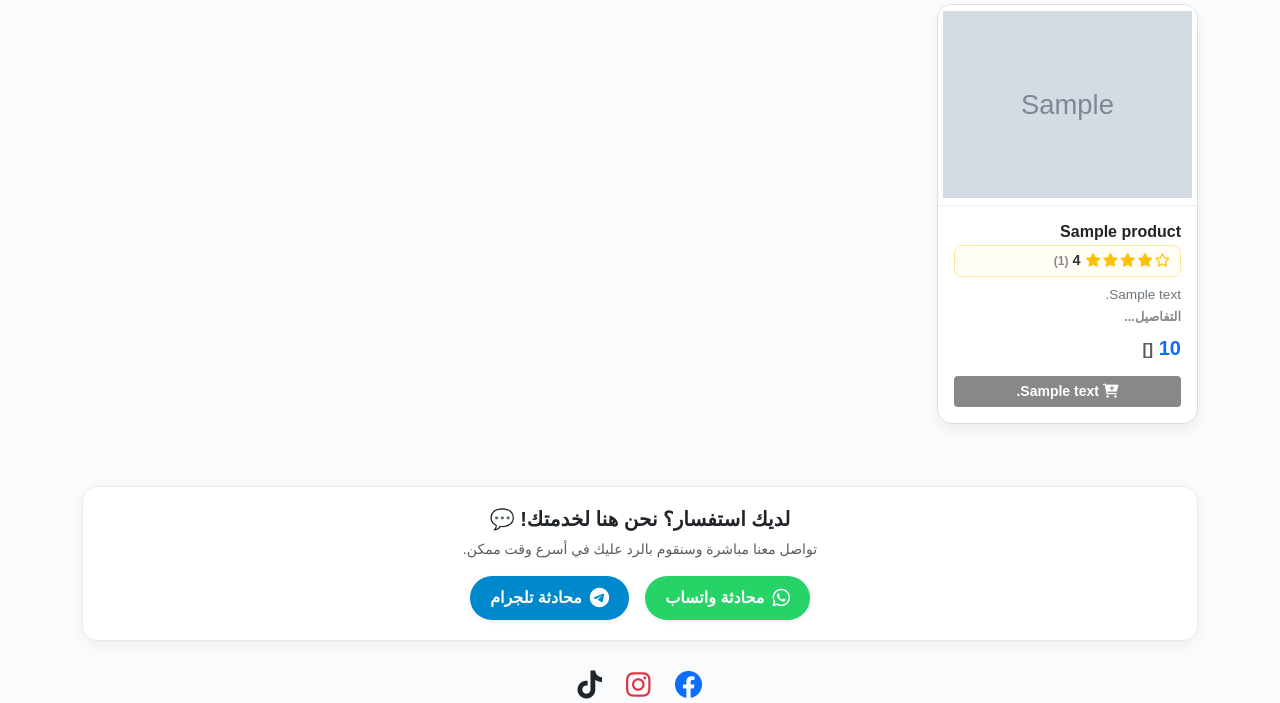
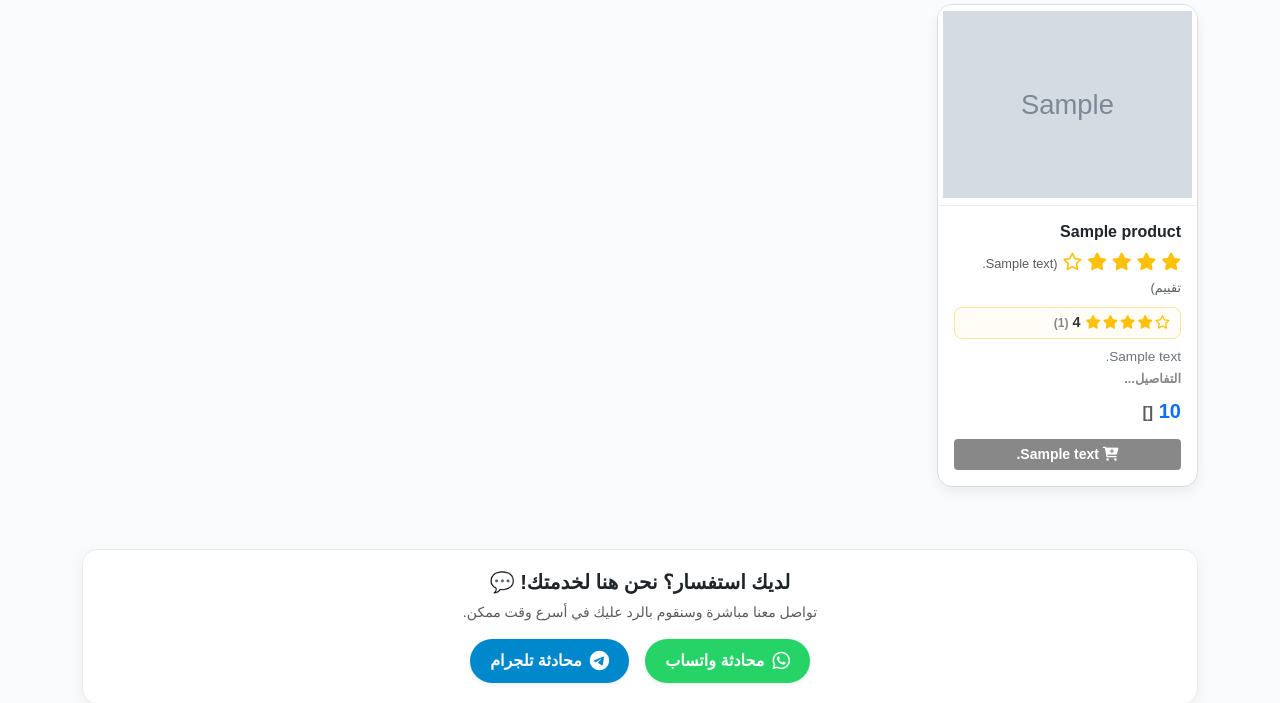
Before and after one commit to waseemha770-bit/saas-store-products, a Python web app: template templates/store.html in a window 1280 px wide. Shown: the part 499-1202 px from the top of the page. Run offline with Jinja, Linux system fonts and the light colour scheme; the template is opened without the code that fills it: most values are stand-ins (such as "Sample title", 1, 10 or a date in 2020); grey boxes marked "Sample" are stand-in pictures; some web fonts are replaced.

Commit message:
UI Fix: Safely applied Price-on-Demand and AJAX Stars without breaking layout

```diff
--- a/templates/store.html
+++ b/templates/store.html
@@ -78,6 +78,19 @@
                             </div>
                             <div class="card-body p-3 d-flex flex-column">
                                 <h6 class="fw-bold mb-1">{{ p.name }}</h6>
+
+        <div class="mt-1 mb-2 rating-container" id="rating-box-{{ p.id }}">
+            <span class="text-warning" style="cursor:pointer; font-size: 1.1em;">
+                {% set current_rate = p.rating|default(0)|int %}
+                <i class="fa{% if current_rate >= 1 %}s{% else %}r{% endif %} fa-star" onclick="submitRatingAjax('{{ p.id }}', 1, event)"></i>
+                <i class="fa{% if current_rate >= 2 %}s{% else %}r{% endif %} fa-star" onclick="submitRatingAjax('{{ p.id }}', 2, event)"></i>
+                <i class="fa{% if current_rate >= 3 %}s{% else %}r{% endif %} fa-star" onclick="submitRatingAjax('{{ p.id }}', 3, event)"></i>
+                <i class="fa{% if current_rate >= 4 %}s{% else %}r{% endif %} fa-star" onclick="submitRatingAjax('{{ p.id }}', 4, event)"></i>
+                <i class="fa{% if current_rate >= 5 %}s{% else %}r{% endif %} fa-star" onclick="submitRatingAjax('{{ p.id }}', 5, event)"></i>
+            </span>
+            <small class="text-muted" style="font-size:0.8em;">({% if p.reviews %}{{ p.reviews }}{% else %}0{% endif %} تقييم)</small>
+        </div>
+
                                 <div class="average-rating" onclick="openRatingModal('{{ p.id }}', '{{ p.name }}')" title="اضغط لتقييم المنتج">
                                     <div class="stars-display">
                                         {% for i in range(1, 6) %}
```
